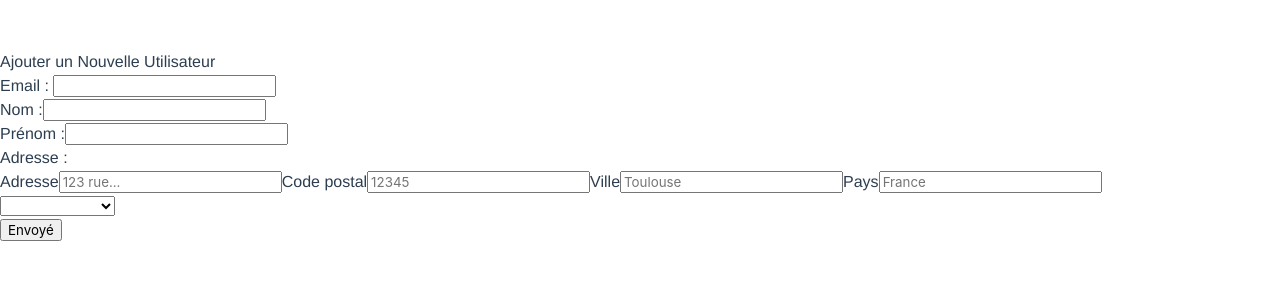
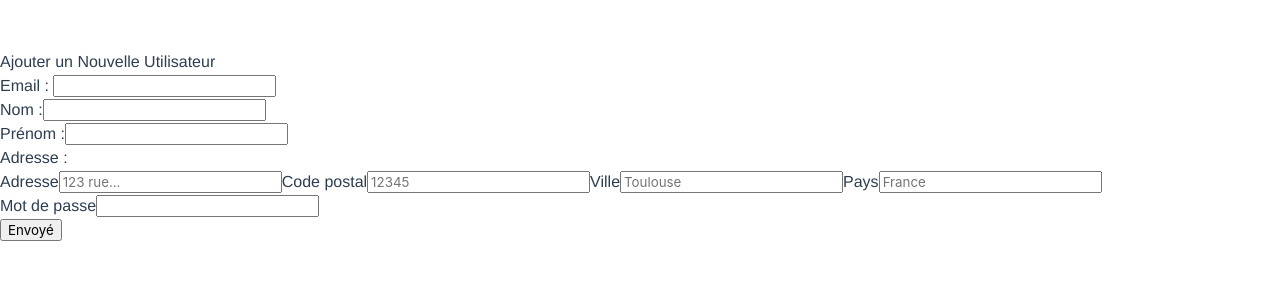
Before and after one commit to Ugz31/Test_Technique_OkGo, a Vue app: page /#/create-user in a window 1280 px wide. Shown: the top 300 px of the page. Built offline with nearby package versions, Linux system fonts and the light colour scheme.

Commit message:
Fix : Bug Route Post  / Add password / Delete role

```diff
--- a/src/components/CreateUser.vue
+++ b/src/components/CreateUser.vue
@@ -18,19 +18,17 @@
       <div>
         <h4>Adresse :</h4>
         <label>Adresse</label>
-        <input v-model="user.adress.line" type="text" required placeholder="123 rue..." />
+        <input v-model="user.address.line" type="text" required placeholder="123 rue..." />
         <label>Code postal</label>
-        <input v-model="user.adress.zipcode" type="text" placeholder="12345" />
+        <input v-model="user.address.zipcode" type="text" placeholder="12345" />
         <label>Ville</label>
-        <input v-model="user.adress.city" type="text" required placeholder="Toulouse" />
+        <input v-model="user.address.city" type="text" required placeholder="Toulouse" />
         <label>Pays</label>
-        <input v-model="user.adress.country" type="text" placeholder="France" />
+        <input v-model="user.address.country" type="text" placeholder="France" />
       </div>
       <div>
-        <select v-model="user.role" required>
-          <option value="admin">Administrateur</option>
-          <option value="user">Utilisateur</option>
-        </select>
+        <label>Mot de passe</label>
+        <input v-model="user.password" type="text" />
       </div>
       <button type="submit">Envoyé</button>
     </form>
@@ -46,14 +44,15 @@ export default {
         name: '',
         firstname: '',
         email: '',
-        adress: {
+        address: {
           line: '',
           zipcode: '',
           city: '',
           country: '',
         },
-        role: '',
-        isActive: true,
+        password: '',
+        role: 'user',
+        isActive: 'true',
       },
     };
   },
```
